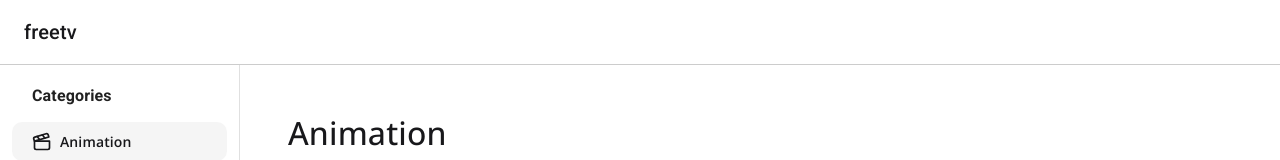
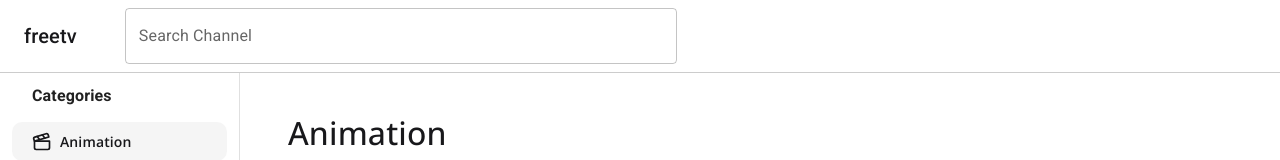
Before and after one commit to nahomtefera/freetv, a React (Create React App) app: page / in a window 1280 px wide. Shown: the top 160 px of the page. Built offline with nearby package versions, Linux system fonts and the light colour scheme; no server answers.

Commit message:
added autocomplete functionality, fixed slow rendering issues, added feature select channel from autocomplete

```diff
--- a/package.json
+++ b/package.json
@@ -11,6 +11,7 @@
     "@testing-library/jest-dom": "^5.17.0",
     "@testing-library/react": "^13.4.0",
     "@testing-library/user-event": "^13.5.0",
+    "lodash": "^4.17.21",
     "lucide-react": "^0.309.0",
     "react": "^18.2.0",
     "react-dom": "^18.2.0",
--- a/src/components/main.jsx
+++ b/src/components/main.jsx
@@ -27,7 +27,7 @@ const Item = styled(Paper)(({ theme }) => ({
     maxWidth: 400,
 }));
 
-export default function Main({currentCategory}) {
+export default function Main({selectedChannelFromAutoComplete, currentCategory}) {
 
     const [channels, setChannels] = useState([]);
     const [currentChannel, setCurrentChannel] = useState('')
@@ -46,6 +46,11 @@ export default function Main({currentCategory}) {
             }
         };
     }, []);
+
+    // change channel based on autocomplete search term
+    useEffect(() => {
+        selectedChannelFromAutoComplete && setCurrentChannel(selectedChannelFromAutoComplete)
+    }, [selectedChannelFromAutoComplete])
 
     const handleChannelClick = (channel) => {
         setCurrentChannel(channel)
--- a/src/components/sidebar/sidebar.jsx
+++ b/src/components/sidebar/sidebar.jsx
@@ -1,5 +1,5 @@
 import * as React from 'react';
-import { useState } from 'react';
+import { useState, useEffect } from 'react';
 import Main from '../main';
 import './sidebar.css'
 import {
@@ -18,10 +18,14 @@ import {
     ListItemIcon,
     ListItemText,
     Container,
-    useMediaQuery
+    useMediaQuery,
+    Autocomplete,
+    TextField,
+    Stack
 } from '@mui/material';
 import { useTheme } from '@mui/material/styles';
 import { Clapperboard, CarFront, Briefcase, Film, Laugh, ChefHat, Landmark, BookOpenText, GraduationCap, Drama, UsersRound, Shapes, Baby, ScrollText, Coffee, Popcorn, Music2, Newspaper, FlameKindling, Palmtree, Church, Atom, Tv, Store, Bike, Plane, CloudSun, AlertTriangle, Blocks, Menu} from 'lucide-react';
+import parseM3U from '../utils/parseM3U';
 
 
 const drawerWidth = 240;
@@ -188,12 +192,12 @@ const categories = [
       "url": "https://iptv-org.github.io/iptv/categories/weather.m3u",
       "icon": <CloudSun size={20} color="#18181B"/>
     },
-    // {
-    //   "name": "XXX",
-    //   "count": 61,
-    //   "url": "https://iptv-org.github.io/iptv/categories/xxx.m3u",
-    //   "icon": <AlertTriangle size={20} color="#18181B"/>
-    // },
+    {
+      "name": "XXX",
+      "count": 61,
+      "url": "https://iptv-org.github.io/iptv/categories/xxx.m3u",
+      "icon": <AlertTriangle size={20} color="#18181B"/>
+    },
     {
       "name": "Undefined",
       "count": 5122,
@@ -202,11 +206,23 @@ const categories = [
     }
   ]
 
+function debounce(func, delay) {
+  let timeoutId;
+  return function (...args) {
+    clearTimeout(timeoutId);
+    timeoutId = setTimeout(() => func.apply(this, args), delay);
+  };
+}
+
 export default function PermanentDrawerLeft({children}) {
   const theme = useTheme();
   const isDesktop = useMediaQuery(theme.breakpoints.up('md'));
   const [drawerOpen, setDrawerOpen] = useState(!isDesktop);
   const [currentCategory, setCurrentCategory] = useState(categories[0]);
+  const [allChannels, setAllChannels] = useState([])
+  const [searchTerm, setSearchTerm] = useState('')
+  const [filteredChannels, setFilteredChannels] = useState([]);
+  const [selectedChannelFromAutoComplete, setSelectedChannelFromAutoComplete] = useState(null)
 
   const handleOnCategoryClick = (category) => {
     setCurrentCategory(category)
@@ -214,6 +230,45 @@ export default function PermanentDrawerLeft({children}) {
 
   const handleDrawerToggle = () => {
     setDrawerOpen(!drawerOpen);
+  };
+
+  useEffect(() => {
+    const allChannels = [];
+
+    Promise.all(categories.map(category =>
+      fetch(category.url)
+        .then(response => response.text())
+        .then(data => {
+          const parsedChannels = parseM3U(data, category);
+          allChannels.push(...parsedChannels);
+        })
+    )).then(() => {
+      setAllChannels(allChannels);
+    });
+  }, []);
+
+
+  const debouncedHandleSearchTermChange = debounce((newSearchTerm) => {
+    console.log("newSearchTerm: ", newSearchTerm);
+    setSearchTerm(newSearchTerm);
+    if (newSearchTerm && newSearchTerm !== "" && typeof newSearchTerm === 'string') {
+      const filteredOptions = allChannels.filter((channel) =>
+        channel.title.toLowerCase().includes(newSearchTerm.toLowerCase())
+      );
+      setFilteredChannels(filteredOptions.slice(0, 50));
+    } else {
+      setFilteredChannels([]);
+    }
+  }, 300); // Adjust debounce delay as needed (300ms in this example)
+
+  const handleSelectChannel = (event, selectedChannelTitle) => {
+    // Find the selected channel object based on its title
+    const selectedChannel = allChannels.find(
+      (channel) => channel.title === selectedChannelTitle
+    );
+    setSelectedChannelFromAutoComplete(selectedChannel)
+    console.log("Selected channel:", selectedChannel);
+    // Do something with the selected channel
   };
 
   return (
@@ -225,10 +280,15 @@ export default function PermanentDrawerLeft({children}) {
             minHeight: '30px',        // Set the height to 30px
             background: 'white', // Set the background color to white
             boxShadow: 'none',
-            borderBottom: "1px solid #ccc"     // Remove the shadow
-            }}
+            borderBottom: "1px solid #ccc",    // Remove the shadow
+
+          }}
       >
-        <Toolbar>
+        <Toolbar sx={{
+          justifyContent: isDesktop ? 'flex-start' : 'space-between',
+          paddingBottom:".5em",
+          paddingTop:".5em"
+        }}>
             {!isDesktop && (
                 <IconButton
                 color="inherit"
@@ -245,6 +305,18 @@ export default function PermanentDrawerLeft({children}) {
           <Typography variant="h6" noWrap color="#18181B" component="div">
             freetv
           </Typography>
+          <Stack spacing={2} sx={{ width: isDesktop ? 600: 350, paddingLeft: isDesktop ? "3em" :"auto" }}>
+            <Autocomplete
+              id="free-solo-demo"
+              freeSolo
+              value={searchTerm}
+              options={filteredChannels.map((option) => option.title)}
+              getOptionLabel={(option) => String(option)}
+              onChange={(event, selectedChannelTitle)=>{handleSelectChannel(event, selectedChannelTitle)}}
+              onInputChange={(event, newSearchTerm) => debouncedHandleSearchTermChange(newSearchTerm)  }
+              renderInput={(params) => <TextField {...params} label="Search Channel" />}
+            />
+          </Stack>
         </Toolbar>
       </AppBar>
 
@@ -323,7 +395,7 @@ export default function PermanentDrawerLeft({children}) {
         sx={{ flexGrow: 1, bgcolor: 'background.default', p: 3}}
       >
         <Toolbar />
-        <Main currentCategory={currentCategory} />
+        <Main selectedChannelFromAutoComplete={selectedChannelFromAutoComplete} currentCategory={currentCategory} filteredChannels/>
       </Container>
     </Box>
   );
```
Also changed, not shown: 1 other file (tests, documents, lock files or other folders).
